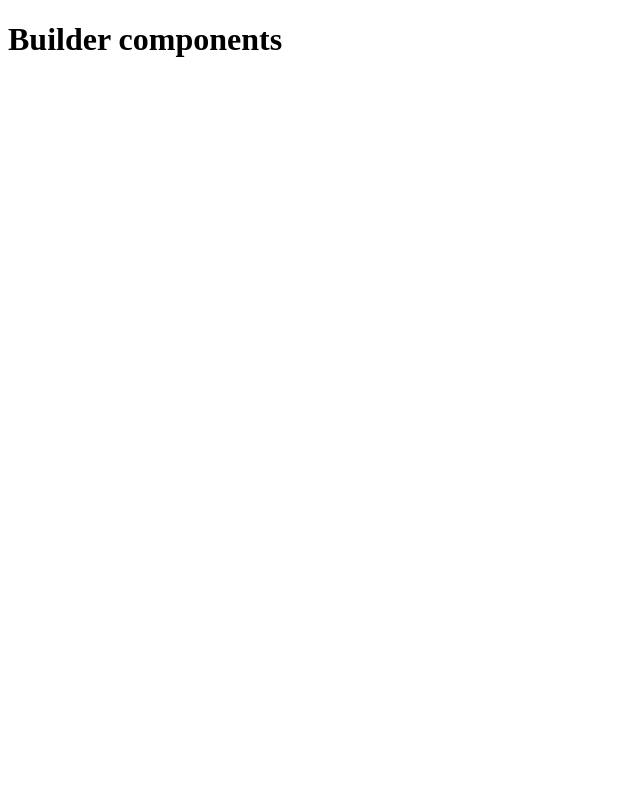
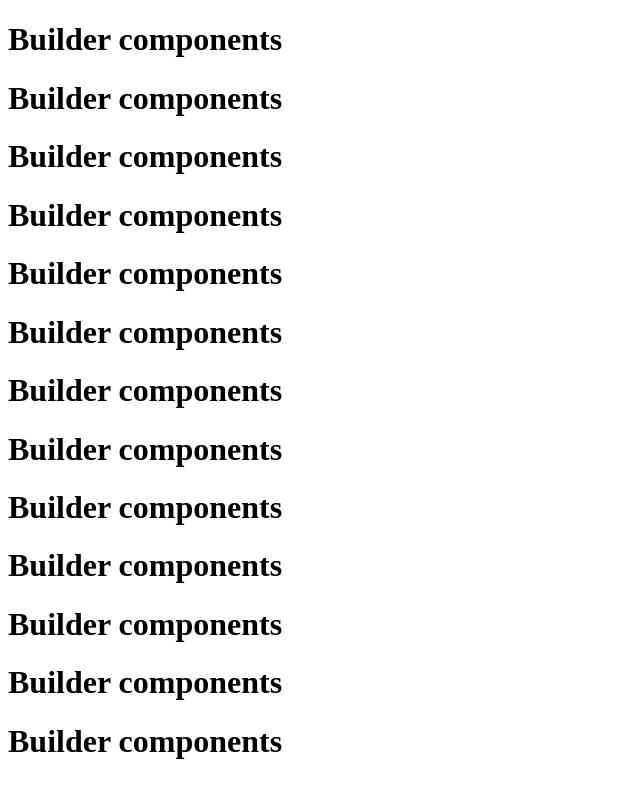
Before and after one commit to MaroufEbrahimi/famousShop, a React (Create React App) app: page / in a window 1280 px wide. Shown: the top 786 px of the page, without its empty margins (0-640 px from the left). Built offline with nearby package versions, Linux system fonts and the light colour scheme.

Commit message:
passed content to Build com

```diff
--- a/src/components/Controls/Controls.js
+++ b/src/components/Controls/Controls.js
@@ -3,10 +3,48 @@ import React from "react";
 import "./Controls.css";
 import Build from "./Build/Build";
 
+import img1 from "../../assets/product_img/product1.jpg";
+import img2 from "../../assets/product_img/product2.jpg";
+import img3 from "../../assets/product_img/product3.jpg";
+import img4 from "../../assets/product_img/product4.jpg";
+import img5 from "../../assets/product_img/product5.jpg";
+import img6 from "../../assets/product_img/product6.jpg";
+import img7 from "../../assets/product_img/product7.jpg";
+import img8 from "../../assets/product_img/product8.jpg";
+import img9 from "../../assets/product_img/product9.jpg";
+import img10 from "../../assets/product_img/product10.jpg";
+import img11 from "../../assets/product_img/product11.jpg";
+import img12 from "../../assets/product_img/product12.jpg";
+import img13 from "../../assets/product_img/product13.jpg";
+import img14 from "../../assets/product_img/product14.jpg";
+import img15 from "../../assets/product_img/product15.jpg";
+import img16 from "../../assets/product_img/product16.jpg";
+
+const products = [
+  { price: "$ 12.5", img: img1, type: "product1" },
+  { price: "$ 10", img: img2, type: "product2" },
+  { price: "$ 22.5", img: img3, type: "product3" },
+  { price: "$ 8", img: img4, type: "product4" },
+  { price: "$ 85", img: img5, type: "product5" },
+  { price: "$ 102", img: img6, type: "product6" },
+  { price: "$ 71", img: img7, type: "product7" },
+  { price: "$ 108", img: img8, type: "product8" },
+  { price: "$ 20", img: img9, type: "product9" },
+  { price: "$ 307", img: img10, type: "product10" },
+  { price: "$ 11", img: img11, type: "product11" },
+  { price: "$ 18", img: img12, type: "product12" },
+  { price: "$ 8", img: img13, type: "product13" },
+  { price: "$ 140", img: img14, type: "product14" },
+  { price: "$ 15000", img: img15, type: "product15" },
+  { price: "$ 10060", img: img16, type: "product16" },
+];
+
 const Controls = () => {
   return (
-    <div>
-      <Build />
+    <div className="controls">
+      {products.map((item) => {
+        return <Build key={item.type} price={item.price} img={item.img} />;
+      })}
     </div>
   );
 };
```
